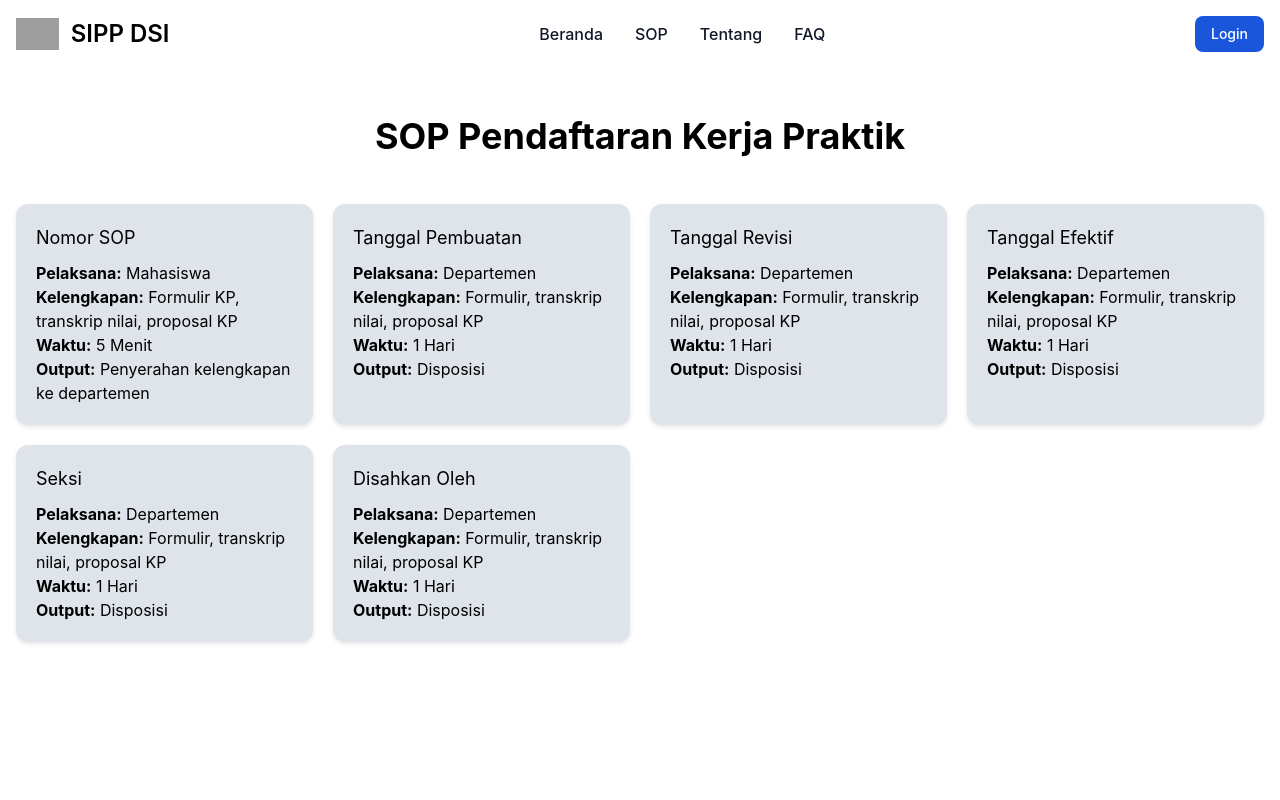
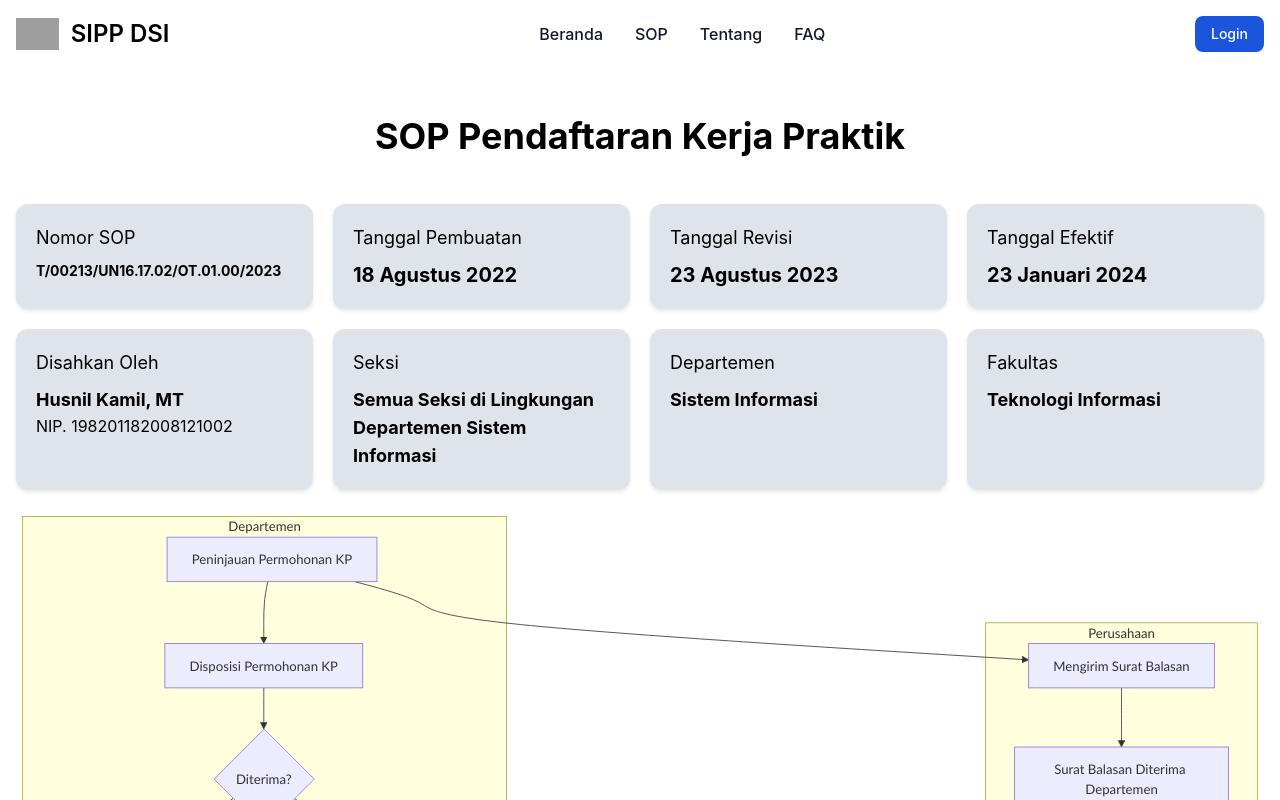
Before and after one commit to kemalhiero/pengelolaan-sop-frontend, a Vue app: page /sop/detail in a window 1280 px wide. Shown: the top 800 px of the page. Built offline with nearby package versions, Linux system fonts and the light colour scheme; grey boxes are pictures that could not be loaded.

Commit message:
coba mermaid js

```diff
--- a/package.json
+++ b/package.json
@@ -11,6 +11,7 @@
   "dependencies": {
     "apexcharts": "^3.53.0",
     "flowbite": "^2.5.1",
+    "mermaid": "^11.2.1",
     "pinia": "^2.1.7",
     "simple-datatables": "^9.1.0",
     "vue": "^3.4.29",
--- /dev/null
+++ b/src/components/MermaidDiagram.vue
@@ -0,0 +1,38 @@
+<template>
+    <div ref="mermaidContainer" v-html="diagramHtml"></div>
+  </template>
+
+  <script setup>
+  import { onMounted, ref, watch } from 'vue';
+  import mermaid from 'mermaid';
+
+  // Props
+  const props = defineProps({
+    diagram: {
+      type: String,
+      required: true,
+    },
+  });
+
+  // Refs
+  const mermaidContainer = ref(null);
+  const diagramHtml = ref(props.diagram);
+
+  const renderMermaid = async () => {
+    mermaid.initialize({ startOnLoad: true });
+    mermaid.contentLoaded();
+    mermaid.init(undefined, mermaidContainer.value);
+  };
+
+  // Lifecycle hook: render Mermaid diagram on mount
+  onMounted(() => {
+    renderMermaid();
+  });
+
+
+  // Watcher: re-render Mermaid diagram if diagram prop changes
+  watch(() => props.diagram, () => {
+    diagramHtml.value = props.diagram;
+    renderMermaid();
+  });
+  </script>
--- a/src/components/Navbar.vue
+++ b/src/components/Navbar.vue
@@ -23,7 +23,7 @@
 </script>
 
 <template>
-      <nav class="bg-white border-gray-200 dark:bg-gray-900">
+  <nav class="bg-white border-gray-200 dark:bg-gray-900">
     <div class="max-w-screen-xl flex flex-wrap items-center justify-between mx-auto p-4">
       <RouterLink :to="{name: 'home'}">
         <div class="flex items-center space-x-3 rtl:space-x-reverse">
--- a/src/components/home/HomeTable.vue
+++ b/src/components/home/HomeTable.vue
@@ -12,7 +12,7 @@
 <template>
 
     <div class="relative overflow-x-auto shadow-md sm:rounded-lg max-w-md sm:max-w-lg mx-auto">
-        <table class="w-fit text-sm text-left rtl:text-right text-gray-500 dark:text-gray-400">
+        <table class="text-sm text-left rtl:text-right text-gray-500 dark:text-gray-400 mx-auto">
             <thead class="text-xs text-gray-700 uppercase bg-gray-50 dark:bg-gray-700 dark:text-gray-400">
                 <tr>
                     <th scope="col" class="px-6 py-3">
@@ -41,7 +41,9 @@
                         {{ item.lembaga }}
                     </td>
                     <td class="px-6 py-4 text-right">
-                        <a href="#" class="font-medium text-blue-600 dark:text-blue-500 hover:underline">Lihat</a>
+                        <RouterLink :to="{ name:'DetailSop' }">
+                            <p class="font-medium text-blue-600 dark:text-blue-500 hover:underline">Lihat</p>
+                        </RouterLink>
                     </td>
                 </tr>
             </tbody>
--- a/src/views/Home.vue
+++ b/src/views/Home.vue
@@ -14,7 +14,7 @@
                 <div class="bg-gray-50 dark:bg-gray-800 border border-gray-200 dark:border-gray-700 rounded-lg p-4 md:p-10 max-w-2xl mx-auto">
                     <h2 class="text-gray-900 dark:text-white text-3xl font-extrabold mb-2 text-center">Best react libraries around the web</h2>
                     <!-- <p class="text-lg font-normal text-gray-500 dark:text-gray-400 mb-4">Static websites are now used to bootstrap lots of websites and are becoming the basis for a variety of tools that even influence both web designers and developers.</p> -->
-                    <!-- <SOPTable/> -->
+                    <SOPTable/>
 
                     <RouterLink to="/sop">
                         <p class="text-blue-600 dark:text-blue-500 hover:underline font-medium text-lg inline-flex items-center mt-10">
--- a/src/views/sop/SopDetail.vue
+++ b/src/views/sop/SopDetail.vue
@@ -1,3 +1,46 @@
+<script setup>
+    import { ref } from 'vue';
+    import MermaidDiagram from '@/components/MermaidDiagram.vue';
+
+    // Define the Mermaid diagram string
+    const mermaidChart = ref(`
+        flowchart TB
+            %% Subgraph untuk Mahasiswa
+            subgraph Mahasiswa
+                A[Mengisi Formulir KP]
+                B[Menyerahkan Kelengkapan ke Departemen]
+                G1[Mahasiswa Menerima Surat Balasan]
+                H1[Mahasiswa Menyerahkan Surat Balasan ke Perusahaan]
+            end
+
+            %% Subgraph untuk Departemen
+            subgraph Departemen
+                C[Peninjauan Permohonan KP]
+                D1[Disposisi Permohonan KP] --> D2{Diterima?}
+                I[Membuat Surat Tugas KP]
+                J[Permohonan Ditolak]
+            end
+
+            %% Subgraph untuk Perusahaan
+            subgraph Perusahaan
+                E1[Mengirim Surat Balasan] --> F1[Surat Balasan Diterima Departemen]
+            end
+
+            %% Menyusun aktivitas dalam satu baris (misalnya, peninjauan & disposisi)
+            C --> D1 & E1
+            %% E1 berada di baris yang sama dengan D1
+
+            %% Alur ke Mahasiswa
+            F1 --> G1
+            G1 --> H1
+
+            %% Percabangan
+            D2 -->|Ya| I
+            D2 -->|Tidak| J
+    `);
+
+</script>
+
 <template>
 
     <div class="container mx-auto px-4 max-w-screen-xl">
@@ -7,48 +50,57 @@
         <div class="step-cards">
             <div class="step-card">
                 <h4>Nomor SOP</h4>
-                <p><strong>Pelaksana:</strong> Mahasiswa</p>
-                <p><strong>Kelengkapan:</strong> Formulir KP, transkrip nilai, proposal KP</p>
-                <p><strong>Waktu:</strong> 5 Menit</p>
-                <p><strong>Output:</strong> Penyerahan kelengkapan ke departemen</p>
+                <h6 class="text-sm font-bold dark:text-white">
+                    T/00213/UN16.17.02/OT.01.00/2023
+                </h6>
+                <!-- <h5 class="text-xl font-bold dark:text-white"></h5> -->
             </div>
             <div class="step-card">
                 <h4>Tanggal Pembuatan</h4>
-                <p><strong>Pelaksana:</strong> Departemen</p>
-                <p><strong>Kelengkapan:</strong> Formulir, transkrip nilai, proposal KP</p>
-                <p><strong>Waktu:</strong> 1 Hari</p>
-                <p><strong>Output:</strong> Disposisi</p>
+                <h5 class="text-xl font-bold dark:text-white">
+                    18 Agustus 2022
+                </h5>
             </div>
             <div class="step-card">
                 <h4>Tanggal Revisi</h4>
-                <p><strong>Pelaksana:</strong> Departemen</p>
-                <p><strong>Kelengkapan:</strong> Formulir, transkrip nilai, proposal KP</p>
-                <p><strong>Waktu:</strong> 1 Hari</p>
-                <p><strong>Output:</strong> Disposisi</p>
+                <h5 class="text-xl font-bold dark:text-white">
+                    23 Agustus 2023
+                </h5>
             </div>
             <div class="step-card">
                 <h4>Tanggal Efektif</h4>
-                <p><strong>Pelaksana:</strong> Departemen</p>
-                <p><strong>Kelengkapan:</strong> Formulir, transkrip nilai, proposal KP</p>
-                <p><strong>Waktu:</strong> 1 Hari</p>
-                <p><strong>Output:</strong> Disposisi</p>
+                <h5 class="text-xl font-bold dark:text-white">
+                    23 Januari 2024
+                </h5>
+            </div>
+            <div class="step-card">
+                <h4>Disahkan Oleh</h4>
+                <h5 class="text-lg font-bold dark:text-white">
+                    Husnil Kamil, MT
+                </h5>
+                <p>NIP. 198201182008121002</p>
             </div>
             <div class="step-card">
                 <h4>Seksi</h4>
-                <p><strong>Pelaksana:</strong> Departemen</p>
-                <p><strong>Kelengkapan:</strong> Formulir, transkrip nilai, proposal KP</p>
-                <p><strong>Waktu:</strong> 1 Hari</p>
-                <p><strong>Output:</strong> Disposisi</p>
+                <h5 class="text-lg font-bold dark:text-white">
+                    Semua Seksi di Lingkungan Departemen Sistem Informasi
+                </h5>
             </div>
             <div class="step-card">
-                <h4>Disahkan Oleh</h4>
-                <p><strong>Pelaksana:</strong> Departemen</p>
-                <p><strong>Kelengkapan:</strong> Formulir, transkrip nilai, proposal KP</p>
-                <p><strong>Waktu:</strong> 1 Hari</p>
-                <p><strong>Output:</strong> Disposisi</p>
+                <h4>Departemen</h4>
+                <h5 class="text-lg font-bold dark:text-white">
+                    Sistem Informasi
+                </h5>
             </div>
-            <!-- Tambahkan langkah berikutnya -->
+            <div class="step-card">
+                <h4>Fakultas</h4>
+                <h5 class="text-lg font-bold dark:text-white">
+                    Teknologi Informasi
+                </h5>
+            </div>
         </div>
+
+        <MermaidDiagram :diagram="mermaidChart" />
 
     </div>
 
```
Also changed, not shown: 1 other file (tests, documents, lock files or other folders).
